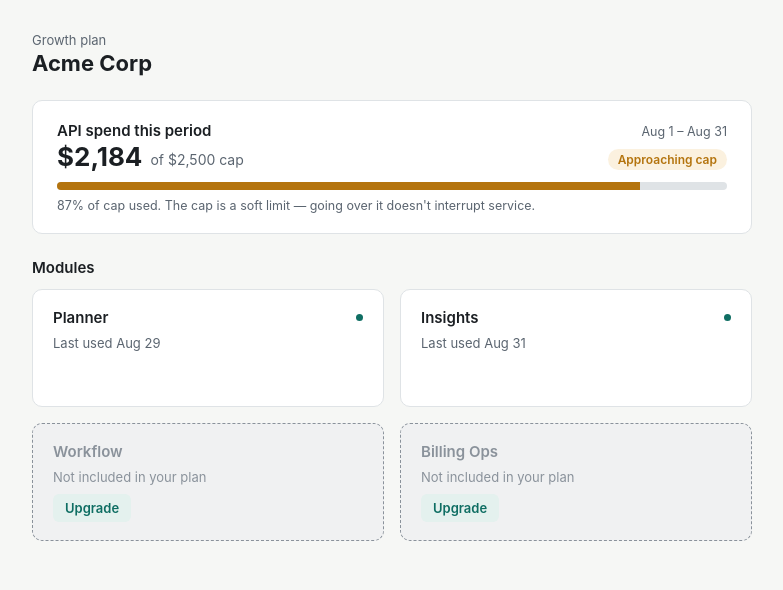
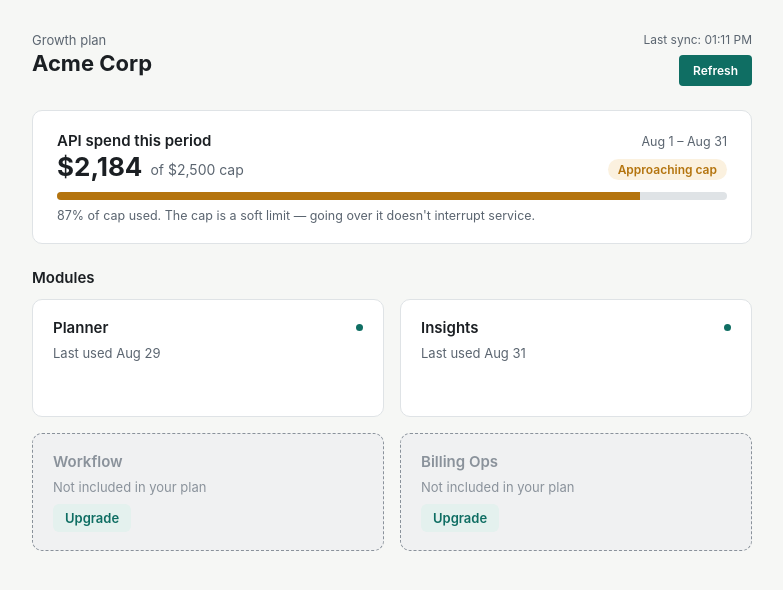
Before and after one commit to Satabari/tenant-dashboard, a Next.js app: page / in a window 1280 px wide. Shown: the top 590 px of the page, without its empty margins (248-1031 px from the left). Built offline with nearby package versions, Linux system fonts and the light colour scheme.

Commit message:
feat: add manual refresh button with last sync timestamp

```diff
--- a/components/TenantDashboard.module.css
+++ b/components/TenantDashboard.module.css
@@ -10,6 +10,10 @@
 
 .header {
   margin-bottom: 24px;
+  display: flex;
+  justify-content: space-between;
+  align-items: flex-start;
+  gap: 16px;
 }
 
 .plan {
@@ -34,3 +38,37 @@
   font-weight: 600;
   margin: 0 0 12px;
 }
+
+.headerActions {
+  display: flex;
+  flex-direction: column;
+  align-items: flex-end;
+  gap: 8px;
+}
+
+.lastSync {
+  font-size: 12px;
+  color: var(--ink-muted);
+}
+
+.refreshBtn {
+  padding: 8px 14px;
+  font-size: 12px;
+  font-weight: 600;
+  background-color: var(--accent);
+  color: white;
+  border: none;
+  border-radius: 4px;
+  cursor: pointer;
+  transition: all 0.2s ease;
+  white-space: nowrap;
+}
+
+.refreshBtn:hover:not(:disabled) {
+  filter: brightness(1.1);
+}
+
+.refreshBtn:disabled {
+  opacity: 0.6;
+  cursor: not-allowed;
+}
--- a/components/TenantDashboard.tsx
+++ b/components/TenantDashboard.tsx
@@ -2,6 +2,7 @@
 
 import { useCallback, useEffect, useState } from "react";
 import type { DashboardData } from "@/lib/types";
+import { formatShortDate } from "@/lib/format";
 import UsagePanel from "./UsagePanel";
 import ModuleGrid from "./ModuleGrid";
 import DashboardSkeleton from "./DashboardSkeleton";
@@ -15,8 +16,11 @@
 
 export default function TenantDashboard() {
   const [state, setState] = useState<State>({ status: "loading" });
+  const [lastSync, setLastSync] = useState<Date | null>(null);
+  const [isRefreshing, setIsRefreshing] = useState(false);
 
   const load = useCallback(async () => {
+    setIsRefreshing(true);
     setState({ status: "loading" });
     try {
       const res = await fetch("/api/dashboard");
@@ -26,11 +30,14 @@
       }
       const data: DashboardData = await res.json();
       setState({ status: "success", data });
+      setLastSync(new Date());
     } catch (err) {
       setState({
         status: "error",
         message: err instanceof Error ? err.message : "Unknown error.",
       });
+    } finally {
+      setIsRefreshing(false);
     }
   }, []);
 
@@ -47,12 +54,29 @@
     <div className={styles.page}>
       <div className={styles.container}>
         <header className={styles.header}>
+          <div>
             <p className={styles.plan}>
               {state.status === "success" ? `${state.data.tenant.plan} plan` : "\u00A0"}
             </p>
             <h1 className={styles.tenantName}>
               {state.status === "success" ? state.data.tenant.name : "Dashboard"}
             </h1>
+          </div>
+          <div className={styles.headerActions}>
+            {lastSync && (
+              <span className={styles.lastSync}>
+                Last sync: {lastSync.toLocaleTimeString([], { hour: "2-digit", minute: "2-digit" })}
+              </span>
+            )}
+            <button
+              className={styles.refreshBtn}
+              onClick={load}
+              disabled={isRefreshing}
+              title="Refresh dashboard data"
+            >
+              {isRefreshing ? "Refreshing..." : "Refresh"}
+            </button>
+          </div>
         </header>
 
         {state.status === "loading" && <DashboardSkeleton />}
```
Lines whose indentation alone changed are shown as unchanged.
